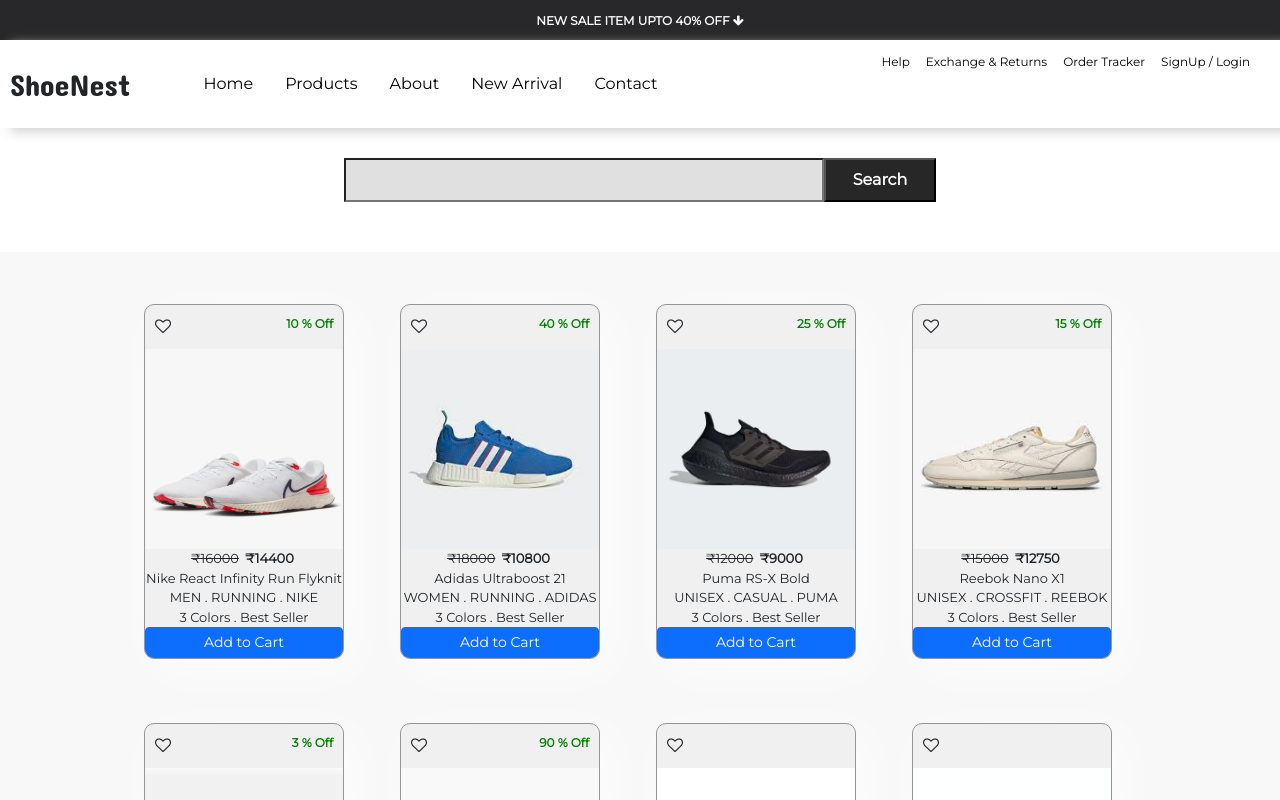
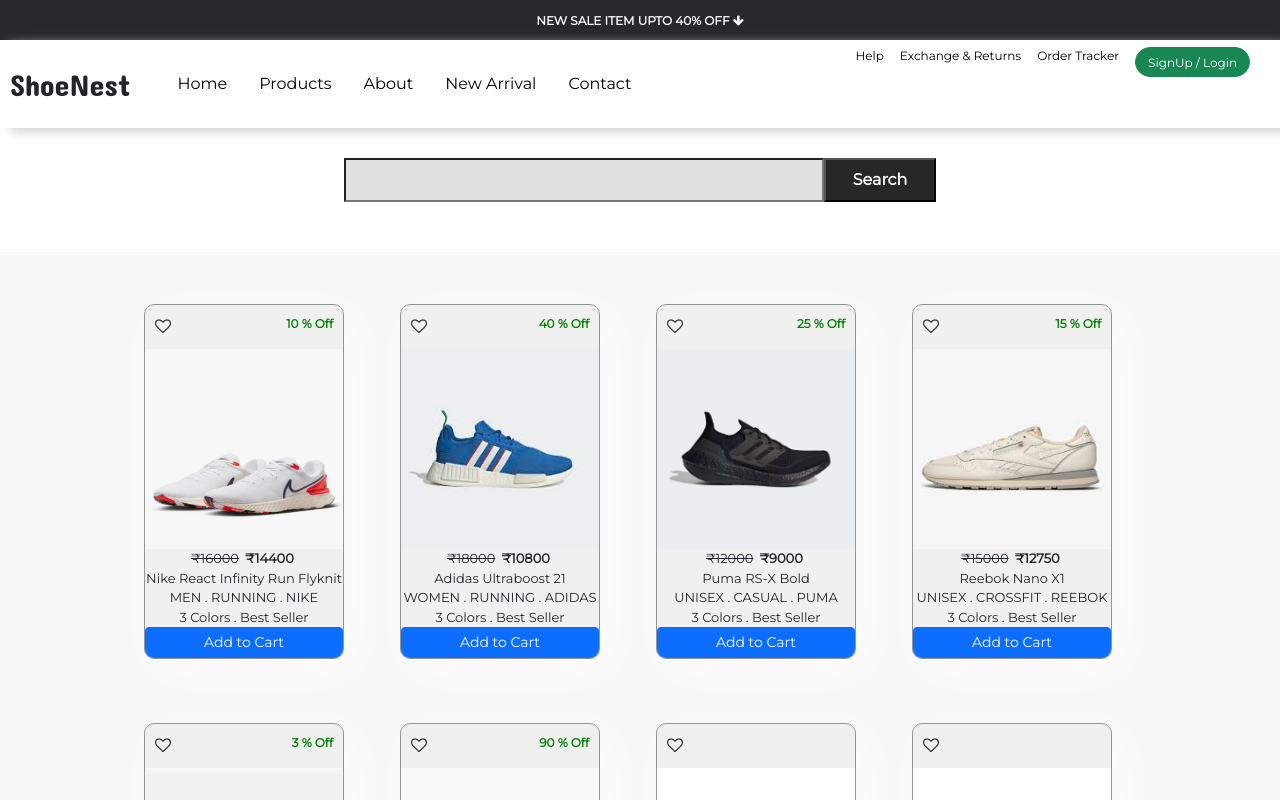
Before and after one commit to Arikaran-13/my-first-app-master, an Angular app: page / in a window 1280 px wide. Shown: the top 800 px of the page. Built offline with nearby package versions, Linux system fonts and the light colour scheme.

Commit message:
login-signup btn added with css in top menu component

```diff
--- a/src/app/header/top-menu/top-menu.component.css
+++ b/src/app/header/top-menu/top-menu.component.css
@@ -14,3 +14,9 @@
     display: flex;
     gap: 1rem;
 }
+
+.login_signup_button{
+    height: 30px;
+    font-size: 12px;
+    border-radius:30px;
+}
--- a/src/app/header/top-menu/top-menu.component.html
+++ b/src/app/header/top-menu/top-menu.component.html
@@ -3,7 +3,7 @@
     <a href="#">Help</a>
     <a href="#">Exchange & Returns</a>
     <a href="#">Order Tracker</a>
-    <a href="#">SignUp / Login</a>
+    <button type="button" class="btn btn-success btn-xs login_signup_button">SignUp / Login</button>
   </div>
 <!-- <div class="cart-btn">
   <button>
```
